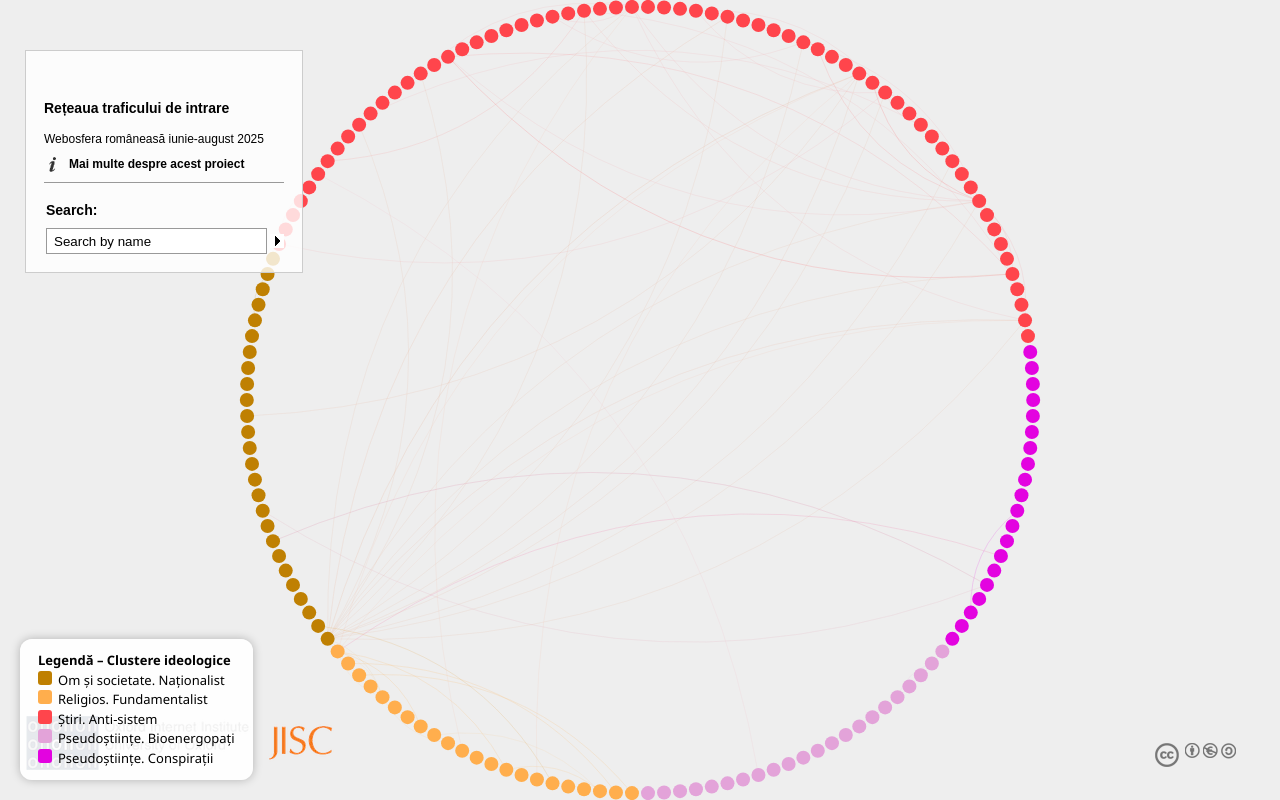
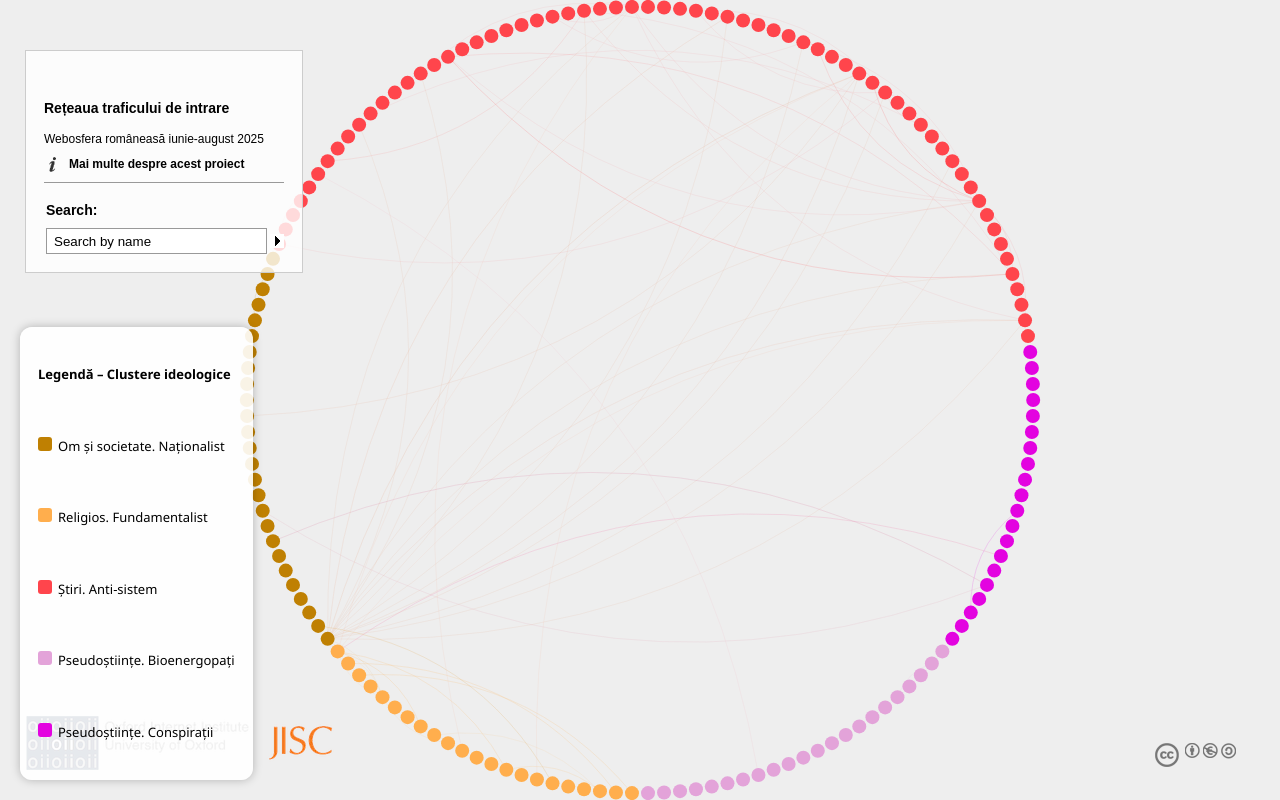
Before and after one commit to Gabriel009800/Disetatie_Reteaua_traficului_de_intrare_001, a plain HTML site: page index.html in a window 1280 px wide. Drawn offline with Linux system fonts and the light colour scheme.

Commit message:
Update index.html

```diff
--- a/index.html
+++ b/index.html
@@ -161,7 +161,7 @@ canvas.labels {
     box-shadow: 0 0 10px rgba(0,0,0,0.25);
     font-family: 'Segoe UI', sans-serif;
     font-size: 13px;
-    line-height: 1.5;
+    line-height: 5.5;
     z-index: 9999;
 ">
   <b>Legendă – Clustere ideologice</b><br>
```
